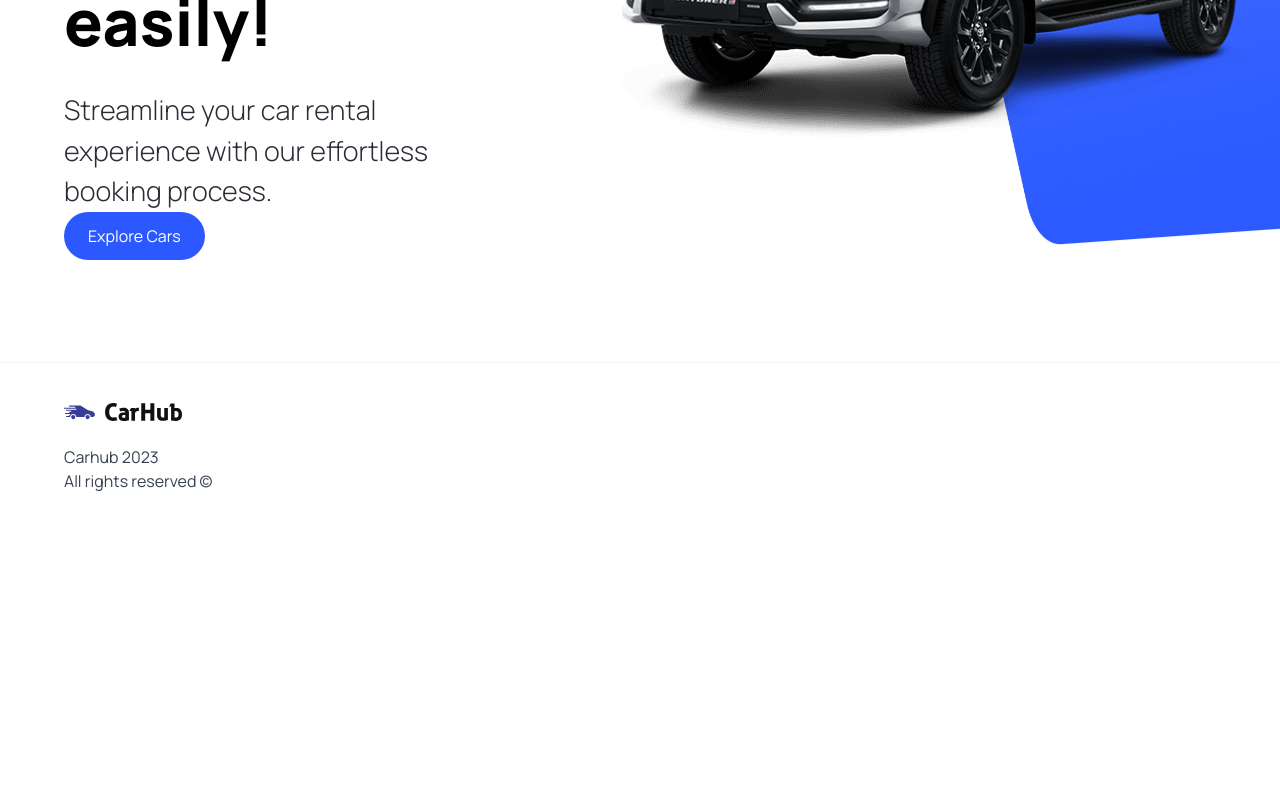
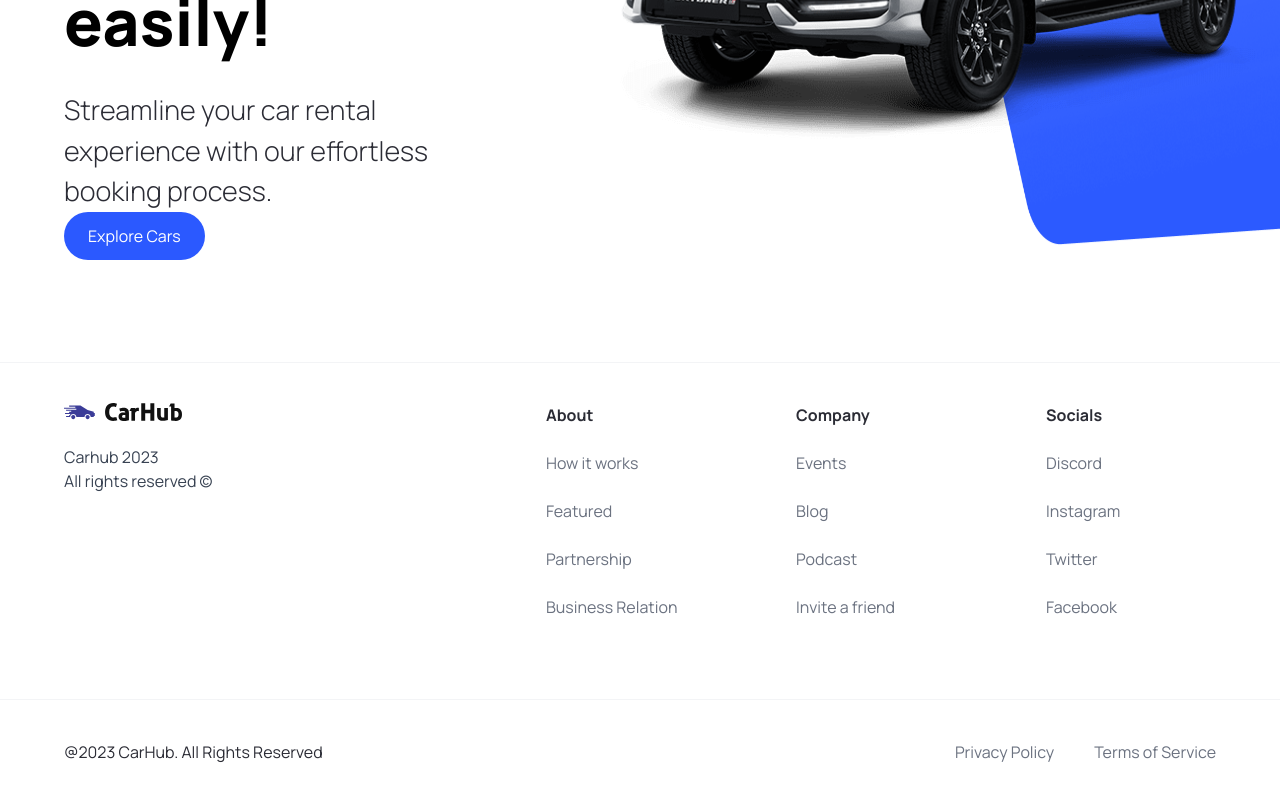
Before and after one commit to LexVN-WD/car-showcase, a Next.js app: page / in a window 1280 px wide. Shown: the part 458-1258 px from the top of the page. Before the commit the page ends 991 px from the top, so only its background shows below. Built offline with nearby package versions, Linux system fonts and the light colour scheme.

Commit message:
Add Footer links and copyright

```diff
--- a/components/Footer.tsx
+++ b/components/Footer.tsx
@@ -1,5 +1,6 @@
 import Link from "next/link";
 import Image from "next/image";
+import { footerLinks } from "@/constants";
 
 const Footer = () => {
   return (
@@ -14,8 +15,32 @@
         </div>
 
         <div className="footer__links">
+          {footerLinks.map((link) => (
+            <div key={link.title} className="footer__link">
+              <h3 className="font-bold">{link.title}</h3>
+              {link.links.map((item) => (
+                <Link
+                  key={item.title}
+                  href={item.url}
+                  className="text-gray-500"
+                >
+                  {item.title}
+                </Link>
+              ))}
+            </div>
+          ))}
+        </div>
+      </div>
 
-
+      <div className="flex justify-between items-center flex-wrap mt-10 border-t border-gray-100 sm:px-16 px-6 py-10">
+        <p>@2023 CarHub. All Rights Reserved</p>
+        <div className="footer__copyrights-link">
+          <Link href="/" className="text-gray-500">
+            Privacy Policy
+          </Link>
+          <Link href="/" className="text-gray-500">
+            Terms of Service
+          </Link>
         </div>
       </div>
     </footer>
```
